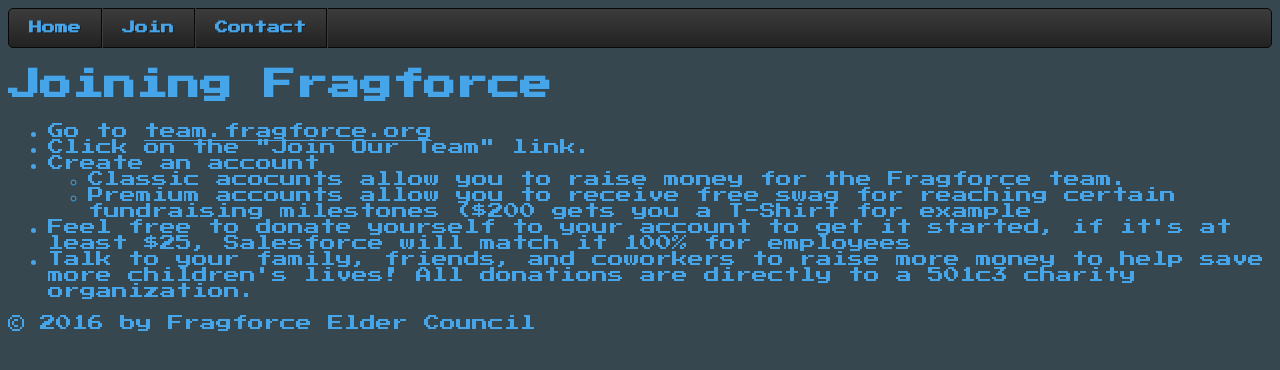
After one commit to parkervcp/fragforce.org, a Flask app: page /join in a window 1280 px wide. The commit adds this page. Shown: the top 370 px of the page. Run offline with Flask 2, Linux system fonts and the light colour scheme.

Commit message:
Added join page to header and with text

```diff
--- a/fragforce/templates/base.html
+++ b/fragforce/templates/base.html
@@ -13,6 +13,7 @@
       <div id='cssmenu'>
       <ul>
         <li><a href="{{ url_for('index') }}"><span>Home</span></a></li>
+        <li><a href="{{ url_for('join') }}"><span>Join</span></a></li>
         <li class='last'><a href="{{ url_for('contact') }}"><span>Contact</span></a></li>
       </ul>
       </div>
--- /dev/null
+++ b/fragforce/templates/join.html
@@ -0,0 +1,17 @@
+{% extends 'base.html' %}
+{% block title %}Join Us{% endblock %}
+{% block content %}
+  <h1>Joining Fragforce</h1>
+  <p>
+    <ul>
+      <li>Go to <a href="http://team.fragforce.org">team.fragforce.org</a></li>
+      <li>Click on the "Join Our Team" link.</li>
+      <li>Create an account</li>
+      <ul>
+        <li>Classic acocunts allow you to raise money for the Fragforce team.</li>
+        <li>Premium accounts allow you to receive free swag for reaching certain fundraising milestones ($200 gets you a T-Shirt for example</li>
+      </ul>
+      <li>Feel free to donate yourself to your account to get it started, if it's at least $25, Salesforce will match it 100% for employees</li>
+      <li>Talk to your family, friends, and coworkers to raise more money to help save more children's lives! All donations are directly to a 501c3 charity organization.</li>
+    </ul>
+{% endblock %}
--- a/fragforce/views.py
+++ b/fragforce/views.py
@@ -7,3 +7,6 @@ def index(name=None):
 @app.route('/contact')
 def contact(name=None):
   return render_template('contact.html', name=name)
+@app.route('/join')
+def join(name=None):
+  return render_template('join.html', name=name)
```
